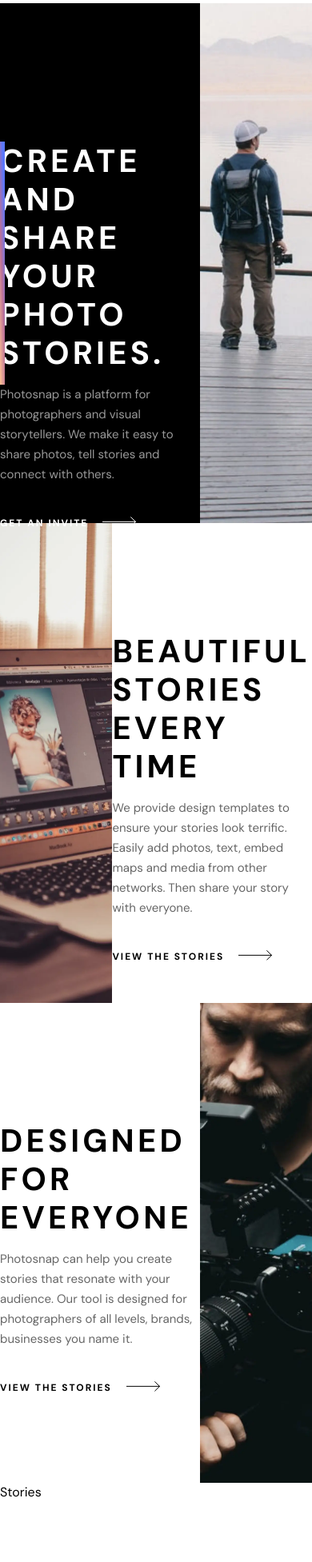
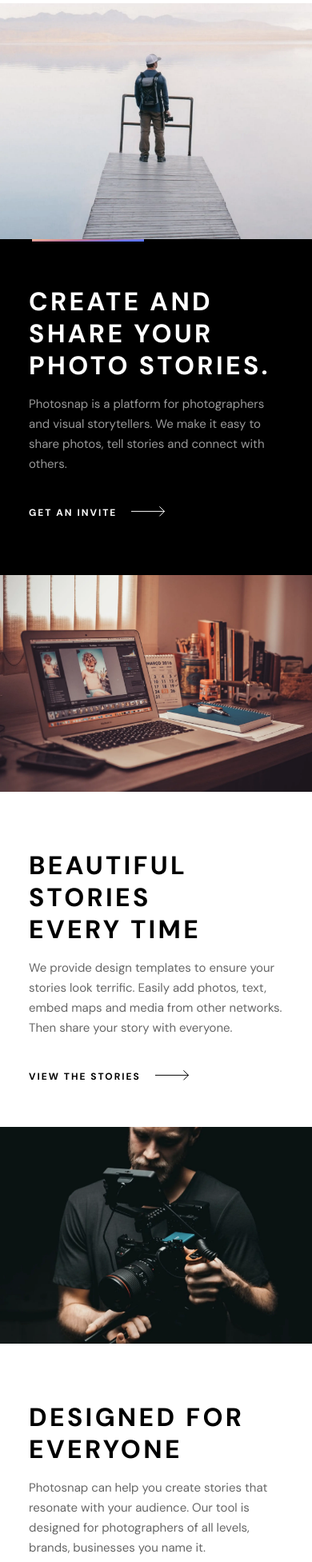
Before and after one commit to viblo29/photosnap, a Next.js app in the folder my-app/: page / in a window 390 px wide. Shown: the part 44-1997 px from the top of the page at 80% size. Built offline with nearby package versions, Linux system fonts and the light colour scheme.

Commit message:
adjusting mobile versions

```diff
--- a/my-app/components/molecules/Home/HeroSection/HeroSection.tsx
+++ b/my-app/components/molecules/Home/HeroSection/HeroSection.tsx
@@ -2,19 +2,25 @@ import HomePageButton from '@/components/atoms/HomePageButton/HomePageButton'
 
 function HeroSection() {
   return (
-    <div className='w-screen h-auto flex flex-col items-center'>
+    <div className='w-screen h-auto flex flex-col items-center justify-center'>
 
       {/* Section 1 */}
-        <div className='h-162.5 w-full flex'>
+        <div className='h-162.5 w-full flex
+                        max-[700px]:h-178.75 max-[700px]:flex-col'>
           <div className="bg-black text-white w-[42%] h-162.5 flex justify-center items-center relative
-                          max-[1200px]:w-[64%]">
+                          max-[1200px]:w-[64%]
+                          max-[700px]:w-full max-[700px]:h-105 max-[700px]:order-2">
 
-            <div className="absolute w-1.5 h-76 inset-0 top-43.25">
-              <img src='/images/line.svg' alt="" />
+            <div className="absolute w-1.5 h-76 inset-0 top-43.25
+                            transition-all duration-500 ease-in-out
+                            max-[700px]:h-32 max-[700px]:w-1.5 max-[700px]:top-0 max-[700px]:left-45 max-[700px]:rotate-90 max-[700px]:origin-top-left">
+              <img src='/images/line.svg' alt=""
+                    className="max-[700px]:h-35 object-contain"/>
             </div>
 
-            <div className='w-96.75 h-76'>
-                <h1 className="text-[40px] font-bold tracking-[4.17px] leading-12">
+            <div className='w-96.75 h-76 max-[700px]:w-[318px] max-[700px]:h[275px]'>
+                <h1 className="text-[40px] font-bold tracking-[4.17px] leading-12
+                               max-[700px]:text-[32px] max-[700px]:leading-[40px] max-[700px]:tracking-[3.33px]">
                   CREATE AND SHARE YOUR PHOTO STORIES.
                 </h1>
 
@@ -33,7 +39,9 @@ function HeroSection() {
             </div>
           </div>
 
-          <div className="w-[58%] h-162.5   max-[1200px]:w-[36%]">
+          <div className="w-[58%] h-162.5
+                          max-[1200px]:w-[36%]
+                          max-[700px]:w-full max-[700px]:h-73.75 max-[700px]:order-1">
             <img
             src='/images/N1.webp'
             className='w-full h-full object-cover'/>
@@ -41,16 +49,20 @@ function HeroSection() {
         </div>
 
       {/* Section 2 */}
-        <div className='h-150 w-screen flex'>
-          <div className="w-[58%]  max-[1200px]:w-[36%] overflow-hidden">
+        <div className='h-150 w-screen flex
+                        max-[700px]:h-172.5 max-[700px]:flex-col'>
+          <div className="w-[58%]  max-[1200px]:w-[36%] overflow-hidden
+                          max-[700px]:w-full max-[700px]:h-67.75 ">
             <img
             src='/images/N2.webp'
             className='h-full w-full object-cover object-[30%_center]'/>
           </div>
 
-          <div className="bg-white text-black w-[42%] h-150 flex justify-center items-center  max-[1200px]:w-[64%]">
-            <div className='w-96.75 h-82.25'>
-                <h1 className="text-[40px] font-bold tracking-[4.17px] leading-12">
+          <div className="bg-white text-black w-[42%] h-150 flex justify-center items-center  max-[1200px]:w-[64%]
+                          max-[700px]:w-full max-[700px]:h-104.75">
+            <div className='w-96.75 h-82.25 max-[700px]:w-[318px] max-[700px]:h-[275px]'>
+                <h1 className="text-[40px] font-bold tracking-[4.17px] leading-12
+                              max-[700px]:text-[32px] max-[700px]:leading-[40px] max-[700px]:tracking-[3.33px]">
                   BEAUTIFUL STORIES <br />EVERY TIME
                 </h1>
 
@@ -71,10 +83,12 @@ function HeroSection() {
         </div>
 
       {/* Section 3 */}
-        <div className='h-150 w-full flex'>
-          <div className="bg-white text-black w-[42%] h-150 flex justify-center items-center  max-[1200px]:w-[64%]">
-            <div className='w-96.75 h-76'>
-                <h1 className="text-[40px] font-bold tracking-[4.17px] leading-12">
+        <div className='h-150 w-full flex max-[700px]:h-172.5 max-[700px]:flex-col'>
+          <div className="bg-white text-black w-[42%] h-150 flex justify-center items-center  max-[1200px]:w-[64%]
+                          max-[700px]:w-full max-[700px]:h-104.75 max-[700px]:order-2">
+            <div className='w-96.75 h-76 max-[700px]:w-[318px] max-[700px]:h-[275px]'>
+                <h1 className="text-[40px] font-bold tracking-[4.17px] leading-12
+                              max-[700px]:text-[32px] max-[700px]:leading-[40px] max-[700px]:tracking-[3.33px]">
                   DESIGNED FOR EVERYONE
                 </h1>
 
@@ -93,7 +107,8 @@ function HeroSection() {
             </div>
           </div>
 
-          <div className="w-[58%]  max-[1200px]:w-[36%] overflow-hidden">
+          <div className="w-[58%]  max-[1200px]:w-[36%] overflow-hidden
+                          max-[700px]:w-full max-[700px]:h-67.75 max-[700px]:order-1">
             <img
             src='/images/N3.webp'
             className='h-full w-full object-cover object-center'/>
```
